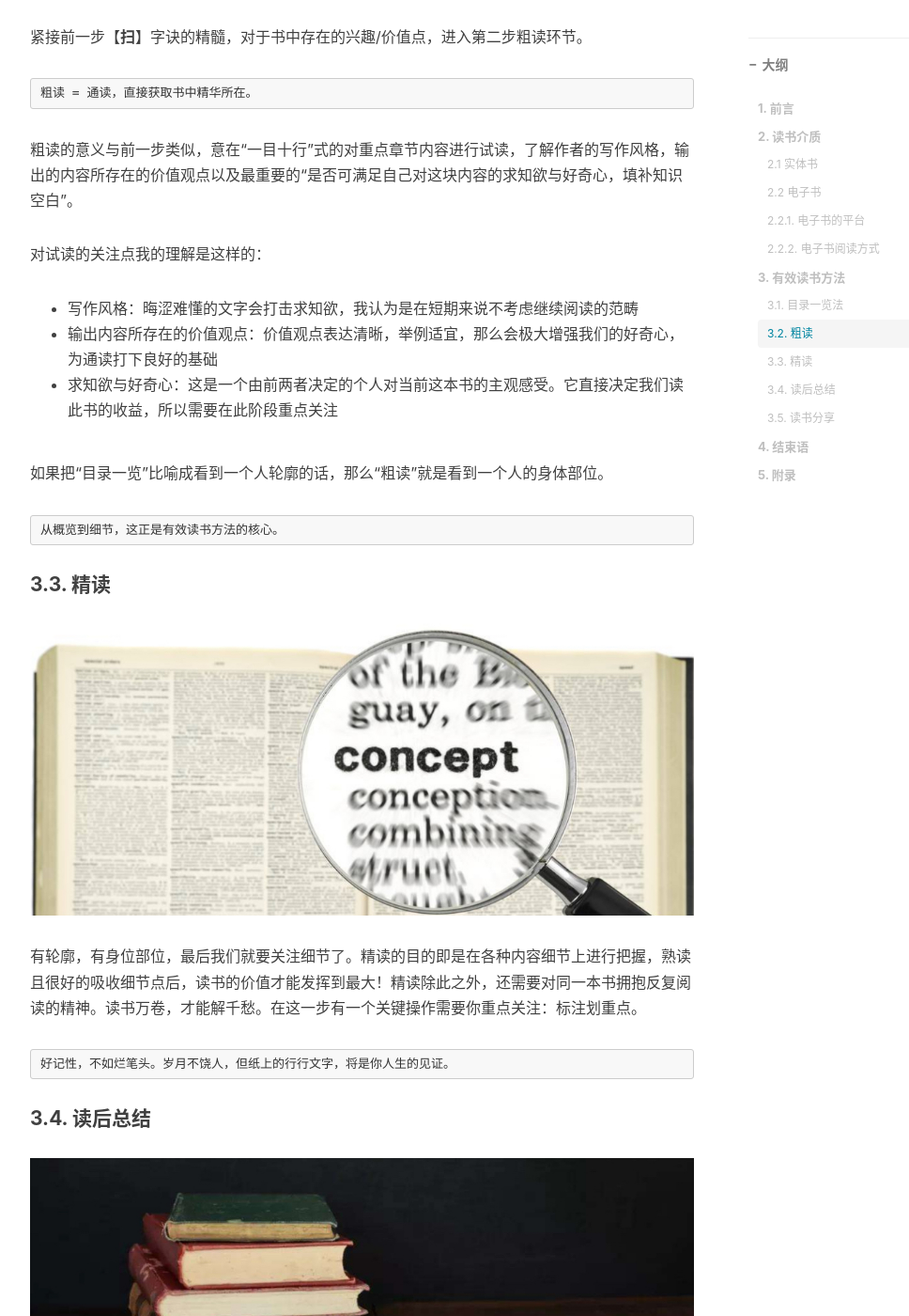
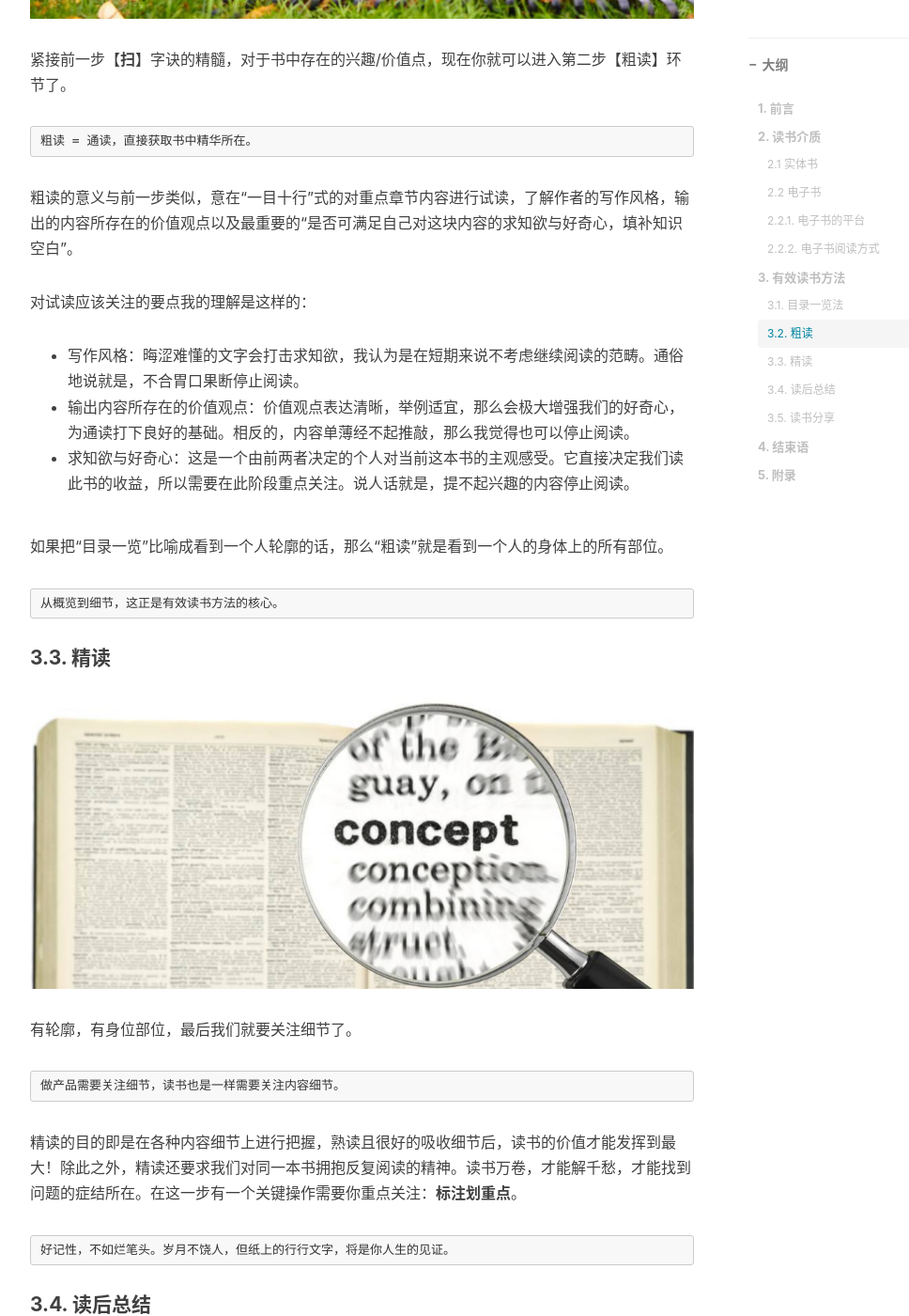
Before and after one commit to qingtian/qingtian.github.com, a Jekyll site: the page built from _posts/2020-09-03-read-book-method.markdown, in a window 1280 px wide and 1400 px high, scrolled down 7122 px. Shown: the whole window at 94% size, without its empty margins (233-1201 px from the left). Built offline with Jekyll 4.4.1, drawn with Linux system fonts in a browser that asks for light colours; nearby versions of some CDN libraries; comment, search, counter and statistics services are not loaded; some of the changed text lies outside the part shown.

Commit message:
有效读书的方法文章的部分文字校对与插图优化

````diff
--- a/_posts/2020-09-03-read-book-method.markdown
+++ b/_posts/2020-09-03-read-book-method.markdown
@@ -139,19 +139,19 @@
 一本书对于你的价值，按我过往的经验来说。用几分钟快速浏览目录以后，就会对作者想表达的内容有一个直观，概要的了解。这个时候我们就可以做一个快速决择：
 
 ```
-这本书内容是否有对自己来说的闪光点，值不值花些时间读下去。
+这本书内容是否有对自己有用的闪光点，值不值得花些时间读下去。
 ```
 
 如果不值得，那么就可以马上进入下一本书的挑选上去了。
-如果值得，那么应因对其中重点感兴趣的章节进行尝试性的试读，具体可参与下面的【粗读】步骤。
+如果值得，那么应该对其中重点感兴趣的章节进行尝试性的试读，具体可参考下面的【粗读】步骤。
 
-每个人一生的时间极其有限，如何更高效地利用有限时间来完成个人目标，获得些许成就。很多时候就需要从最小的那件事开始，即：如何用好当前的1小时。这是时间管理/精力分配领域的内容，此篇文章不作深入讨论，有兴趣的你可以自己找一找，不过我相信深究的你肯定会有所收获。
+每个人一生的时间极其有限，如何更高效地利用有限时间来完成个人目标，获得些许成就。很多时候就需要从最小的那件事开始，例如：如何用好当下这1小时时间。这是时间管理/精力分配领域的内容，此篇文章不作深入讨论（文末有相关词条可简要了解），不过我相信当你真正关注时间管理后肯定会有所收获。
 
 #### 3.2. 粗读
 
 ![粗读](/img/20200903/step2.jpg)
 
-紧接前一步【**扫**】字诀的精髓，对于书中存在的兴趣/价值点，进入第二步粗读环节。
+紧接前一步【**扫**】字诀的精髓，对于书中存在的兴趣/价值点，现在你就可以进入第二步【粗读】环节了。
 
 ```
 粗读 = 通读，直接获取书中精华所在。
@@ -159,13 +159,13 @@
 
 粗读的意义与前一步类似，意在“一目十行”式的对重点章节内容进行试读，了解作者的写作风格，输出的内容所存在的价值观点以及最重要的“是否可满足自己对这块内容的求知欲与好奇心，填补知识空白”。
 
-对试读的关注点我的理解是这样的：
+对试读应该关注的要点我的理解是这样的：
 
-* 写作风格：晦涩难懂的文字会打击求知欲，我认为是在短期来说不考虑继续阅读的范畴
-* 输出内容所存在的价值观点：价值观点表达清晰，举例适宜，那么会极大增强我们的好奇心，为通读打下良好的基础
-* 求知欲与好奇心：这是一个由前两者决定的个人对当前这本书的主观感受。它直接决定我们读此书的收益，所以需要在此阶段重点关注
+* 写作风格：晦涩难懂的文字会打击求知欲，我认为是在短期来说不考虑继续阅读的范畴。通俗地说就是，不合胃口果断停止阅读。
+* 输出内容所存在的价值观点：价值观点表达清晰，举例适宜，那么会极大增强我们的好奇心，为通读打下良好的基础。相反的，内容单薄经不起推敲，那么我觉得也可以停止阅读。
+* 求知欲与好奇心：这是一个由前两者决定的个人对当前这本书的主观感受。它直接决定我们读此书的收益，所以需要在此阶段重点关注。说人话就是，提不起兴趣的内容停止阅读。
 
-如果把“目录一览”比喻成看到一个人轮廓的话，那么“粗读”就是看到一个人的身体部位。
+如果把“目录一览”比喻成看到一个人轮廓的话，那么“粗读”就是看到一个人的身体上的所有部位。
 
 ```
 从概览到细节，这正是有效读书方法的核心。
@@ -175,7 +175,13 @@
 
 ![精读](/img/20200903/step3.jpg)
 
-有轮廓，有身位部位，最后我们就要关注细节了。精读的目的即是在各种内容细节上进行把握，熟读且很好的吸收细节点后，读书的价值才能发挥到最大！精读除此之外，还需要对同一本书拥抱反复阅读的精神。读书万卷，才能解千愁。在这一步有一个关键操作需要你重点关注：标注划重点。
+有轮廓，有身位部位，最后我们就要关注细节了。
+
+```
+做产品需要关注细节，读书也是一样需要关注内容细节。
+```
+
+精读的目的即是在各种内容细节上进行把握，熟读且很好的吸收细节后，读书的价值才能发挥到最大！除此之外，精读还要求我们对同一本书拥抱反复阅读的精神。读书万卷，才能解千愁，才能找到问题的症结所在。在这一步有一个关键操作需要你重点关注：**标注划重点**。
 
 ```
 好记性，不如烂笔头。岁月不饶人，但纸上的行行文字，将是你人生的见证。
@@ -185,20 +191,23 @@
 
 ![读后总结](/img/20200903/step4.jpg)
 
-摘抄关键观点，慢慢形成一个系统体系，再与已有知识进行多维度思考。这将会极大地提升思考力，对于全面了解问题，找到现实生活的解决方案提供依据。
+摘抄关键观点，慢慢形成一个系统体系。再与已有知识进行多维度思考，这将会极大地提升你的思考力。对于全面了解问题，为找到现实遇到问题的解决方案提供依据。
 
 ```
 没有总结的人生是不完整的人生~
 ```
 
-以上这句话放到读书这件事上也是如此。对于投入大量时间成本后，从浅到深不断推敲，但未找到书中奥义来说，多数时候是我们总结的不够。每个人每本书都有我们值得学习的地方，需要的是我们发现她们的眼睛。无论是【精读】还是【读后总结】核心要诀在于【思】上，我们要不断挑战自己的认知，以更颠覆地的思维模型来将书中真知沉淀下来，总结吸收到自己的体内。思辨思辨，有思才能明辨~~~
+以上这句话放到读书这件事上也是如此。对于投入大量时间成本后，从浅到深不断推敲，但未找到书中奥义来说，多数时候是我们总结的不够。每个人每本书都有我们值得学习的地方，需要的是我们发现她们的眼睛。无论是【精读】还是【读后总结】核心要诀都在于【思】上，我们要不断挑战自己的认知，以更颠覆性的思维模型来将书中真知沉淀下来，总结吸收到自己的体内。
+
+```
+思辨思辨，有思才能明辨~~~
+```
 
 #### 3.5. 读书分享
 
 ![读书分享](/img/20200903/step5.jpg)
 
-对于工作以后的你来说，往往仅个人总结还稍显不足。将自己的 **所扫**，**所思**，**所学** 转化为一场“硬核”的分享的话，那将会进一步巩固自己的知识储备，达到真正意义上的融会贯通。在这个步骤，我们应关注的是【转】，旨在转化。通俗浅显地表达已阅书籍的核心内容，以最精简，干炼地语言组织，以丰富广泛的延伸内容拓宽聆听者的视野，那将是一段美妙的时光。
-
+对于工作以后的你来说，往往仅个人总结还稍显不足。将自己的 **所扫**，**所思**，**所学** 转化为一场“硬核”分享的话，那将能进一步巩固自己的知识传播能力，达到真正意义上的融会贯通。在这个步骤，我们应关注的是【转】，旨在转化。通俗浅显地表达已阅书籍的核心内容，以最精简，干炼地语言组织，以丰富广泛的延伸内容拓宽聆听者的视野，那将是一段美妙的旅程。
 
 ```
 分享在你，而收获在于大家！
@@ -206,7 +215,7 @@
 
 ### 4. 结束语
 
-本文主要想通过我个人的读书方法给予大家一些参考，通过分享也让我自己的思考深度，归纳总结的能力得到历练。也欢迎大家在看完此文后，对于有效读书方法有好经验的话，可以在评论区广泛沟通交流。以期自己与大家一同学习成长，共勉。
+本文主要想通过我个人的读书方法给予大家一些参考，顺带通过这种方式也能让我自己的思考深度，归纳总结的能力得到历练。也欢迎大家在看完此文后，对于有效读书方法有好经验的话，可以在评论区广泛沟通交流。以期自己与大家一同学习成长，共勉。
 
 哦，对了。 最近我在使用微信读书组队看书“练级”，探索更多未知的领域。如果你也在用微信读书的话，可以互相加个关注，互通有无。
 
````
Also changed, not shown: other parts of _posts/2020-09-03-read-book-method.markdown (+2 -2 lines), img/20200903/3step.jpg.
